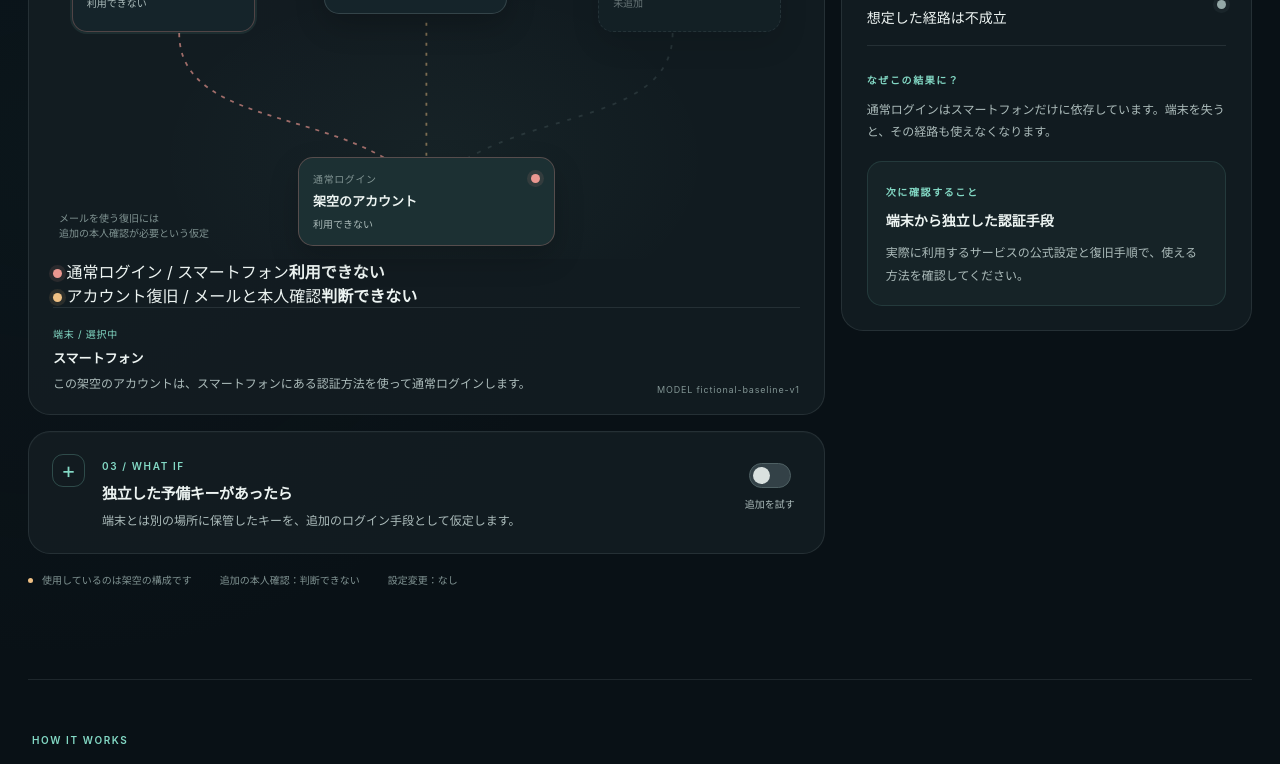
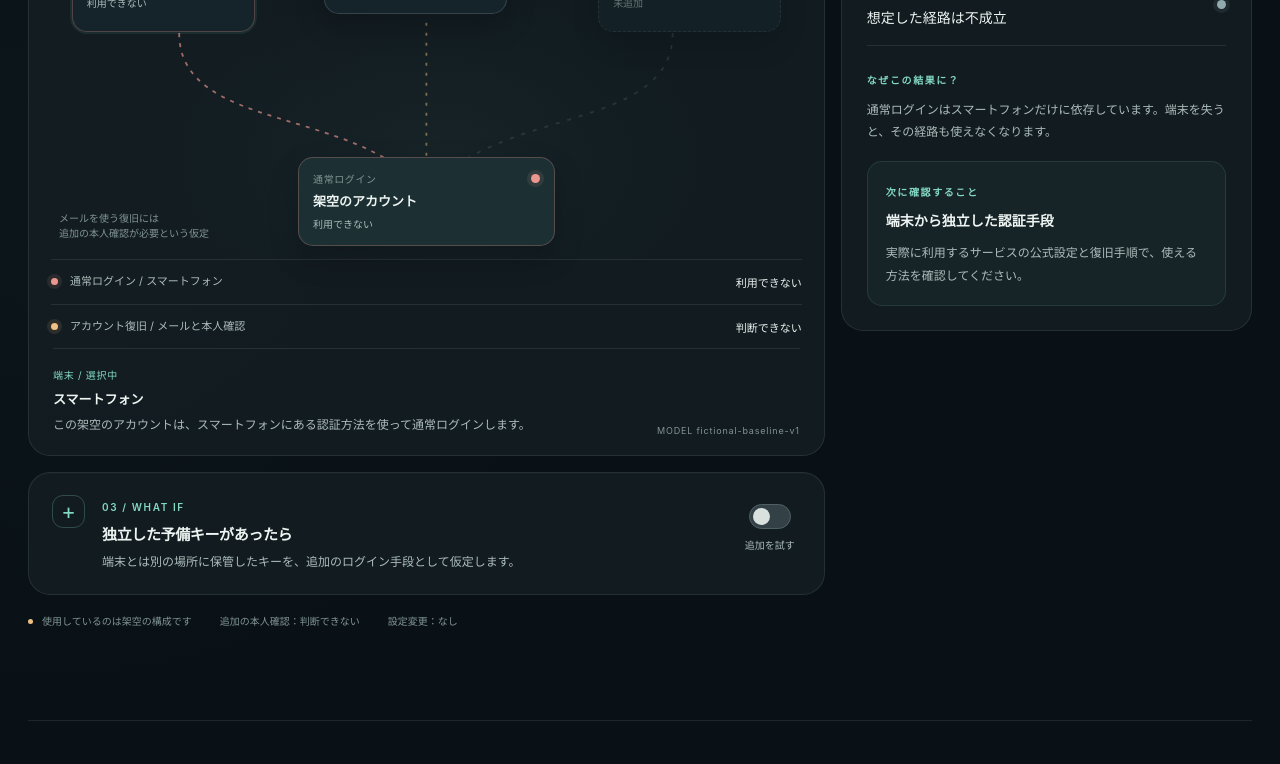
Before and after one commit to akiralazycat/security-twin, a Next.js app: page / in a window 1280 px wide. Shown: the part 1283-2047 px from the top of the page. Built offline with nearby package versions, Linux system fonts and the light colour scheme.

Commit message:
style: add accessible route list and threat-specific status semantics

```diff
--- a/app/globals.css
+++ b/app/globals.css
@@ -135,6 +135,15 @@ main { max-width: 1344px; padding: 0 28px; margin: 0 auto; }
 .status-unreachable { background: var(--coral); box-shadow: 0 0 0 4px rgba(235, 151, 144, .11); }
 .status-unknown { background: var(--amber); box-shadow: 0 0 0 4px rgba(239, 192, 132, .11); }
 .atlas-note { position: absolute; left: 10px; bottom: 18px; font-size: 10px; line-height: 1.5; color: var(--subtle); }
+.atlas-path-list { display: grid; gap: 0; margin: 0 -2px; border-top: 1px solid var(--line); }
+.path-list-item { display: flex; align-items: center; justify-content: space-between; gap: 12px; padding: 13px 0; border-bottom: 1px solid var(--line); font-size: 11px; }
+.path-list-item:last-child { border-bottom: 0; }
+.path-list-item > span { display: inline-flex; align-items: center; gap: 12px; color: var(--muted); line-height: 1.6; }
+.path-list-item strong { flex-shrink: 0; font-size: 11px; font-weight: 580; color: var(--text); }
+.path-list-item .status-mark { width: 7px; height: 7px; }
+.attack-reachable { background: var(--coral); box-shadow: 0 0 0 4px rgba(235,151,144,.12); }
+.attack-unknown { background: var(--amber); box-shadow: 0 0 0 4px rgba(239,192,132,.12); }
+.attack-unreachable { background: #92aaae; box-shadow: 0 0 0 4px rgba(146,170,174,.10); }
 .atlas-footer { display: flex; gap: 20px; justify-content: space-between; align-items: flex-end; padding: 18px 0 19px; border-top: 1px solid var(--line); }
 .node-detail { min-width: 0; }
 .detail-kicker { display: block; color: var(--mint); font-size: 10px; letter-spacing: .07em; margin-bottom: 6px; }
```
